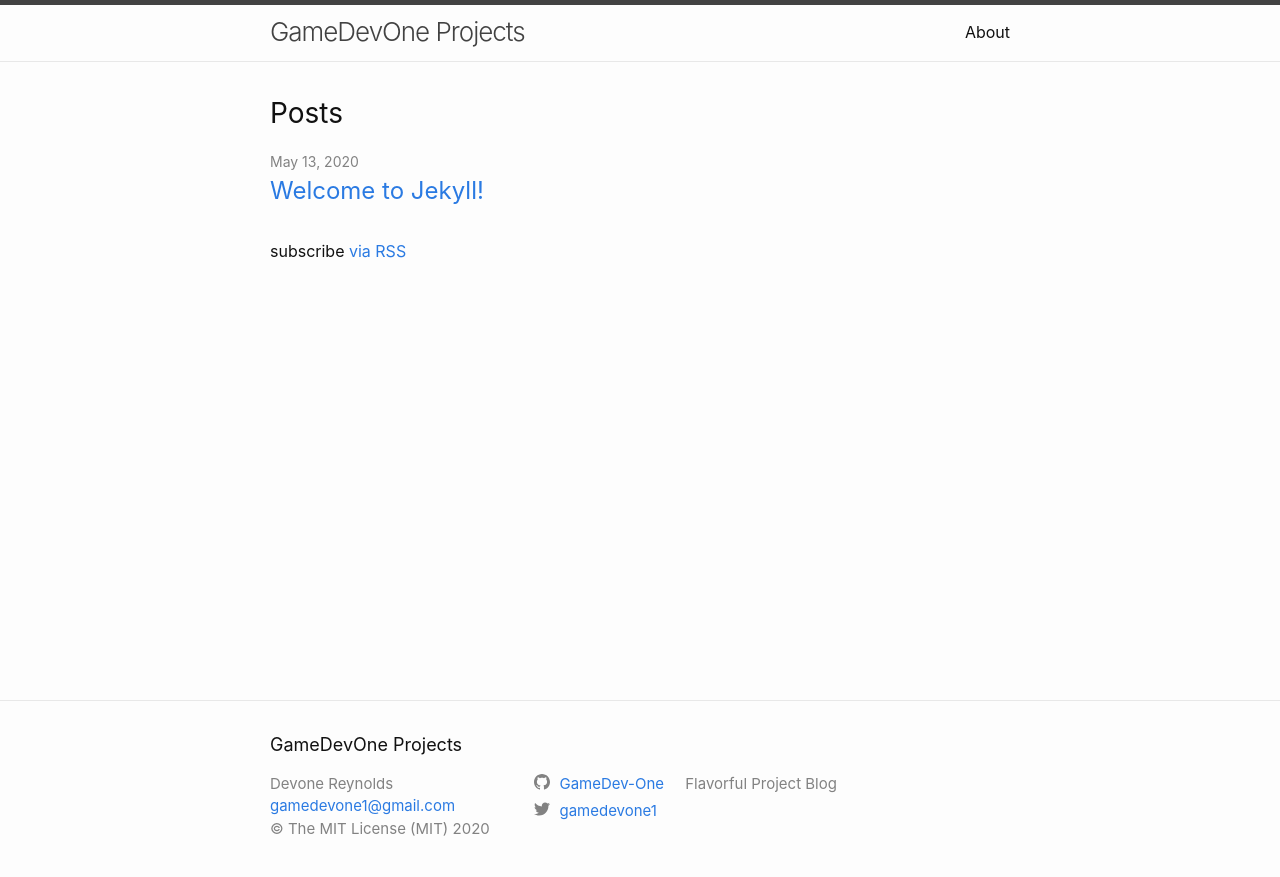
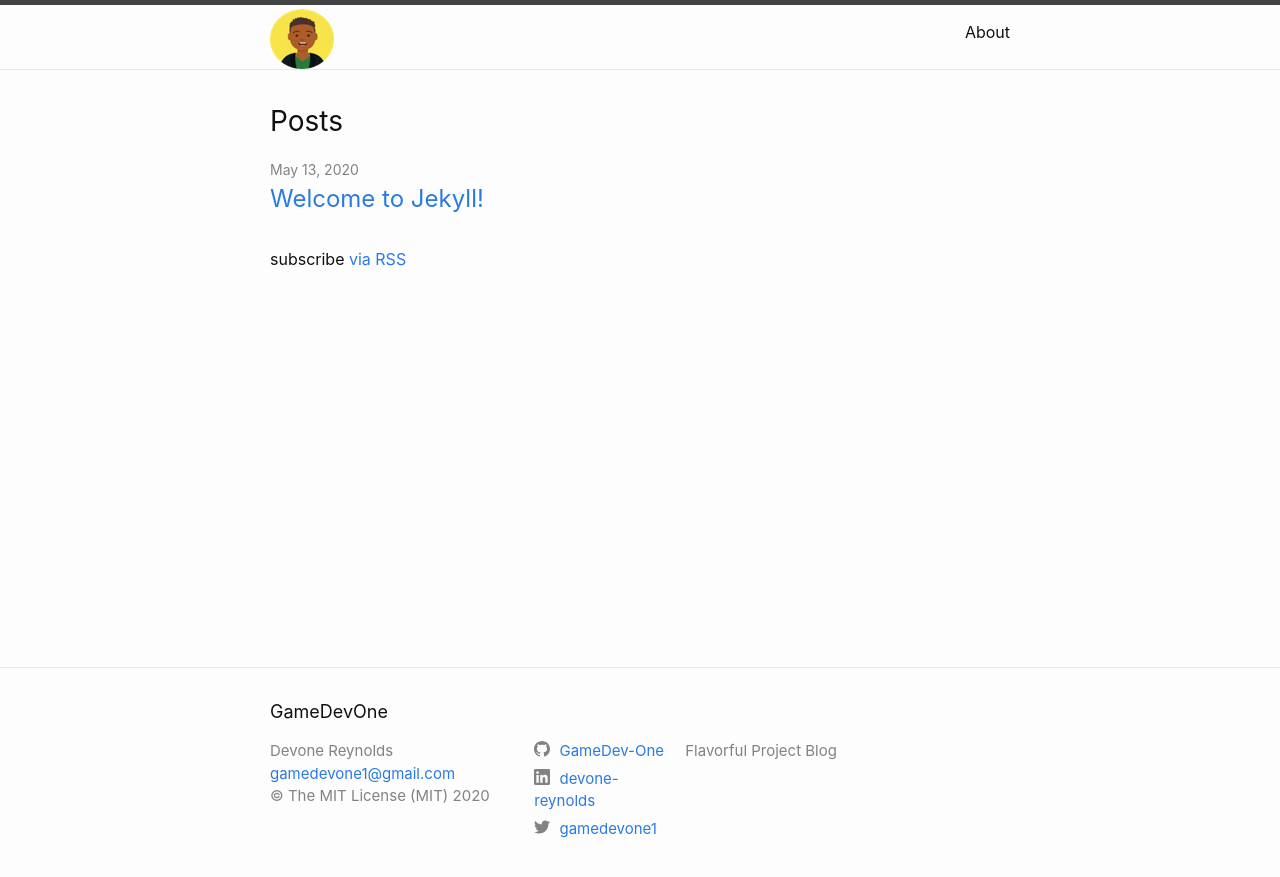
Before and after one commit to GameDev-One/GameDevone, a Jekyll site: the page built from index.markdown, in a window 1280 px wide. Shown: the top 877 px of the page. Built offline with Jekyll 4.4.1, drawn with Linux system fonts in a browser that asks for light colours.

Commit message:
Added title logo

```diff
--- a/_config.yml
+++ b/_config.yml
@@ -18,7 +18,7 @@
 # You can create any custom variable you would like, and they will be accessible
 # in the templates via {{ site.myvariable }}.
 
-title: GameDevOne Projects
+title: GameDevOne
 email: gamedevone1@gmail.com
 description: >- # this means to ignore newlines until "baseurl:"
   Flavorful Project Blog
@@ -30,11 +30,15 @@ github_username:  GameDev-One
 # Fields minima uses, but are not defaulted with the jekyll new commnad.
 # Author is default for posts
 author: Devone Reynolds
+linkedin_username: devone-reynolds
 
 # New fields not defaulted by jekyll-new with the minima these
 # Add a copyright. A copyright symbol and year will be added automatically
 # copyright: Company Name, Inc.
 copyright: The MIT License (MIT)
+
+# Title-logo is a new field that, displays a logo
+title-logo: /assets/icon/title-logo.png
 
 # Build settings
 # Removed minima as it is now a regular theme
--- a/_includes/header.html
+++ b/_includes/header.html
@@ -3,7 +3,19 @@
   <div class="wrapper">
     {%- assign default_paths = site.pages | map: "path" -%}
     {%- assign page_paths = site.header_pages | default: default_paths -%}
-    <a class="site-title" rel="author" href="{{ "/" | relative_url }}">{{ site.title | escape }}</a>
+    <!--
+      <a class="site-title" rel="author" href="{{ "/" | relative_url }}">{{ site.title | escape }}</a>
+    -->
+
+    <!-- Custom Title Logo-->
+      <a class="site-title" rel="author" href="{{ "/" | relative_url }}">
+      {%- if site.title-logo -%}
+        <img src="{{ site.title-logo | relative_url }}" alt="{{ site.title | escape }}"></img>
+      {%- else -%}
+        {{site.title | escape }}
+      {%- endif -%}
+      </a>
+    <!-- End of Custom Title Logo-->
 
     {%- if page_paths -%}
       <nav class="site-nav">
```
Also changed, not shown: assets/icon/title-logo.png (added).
